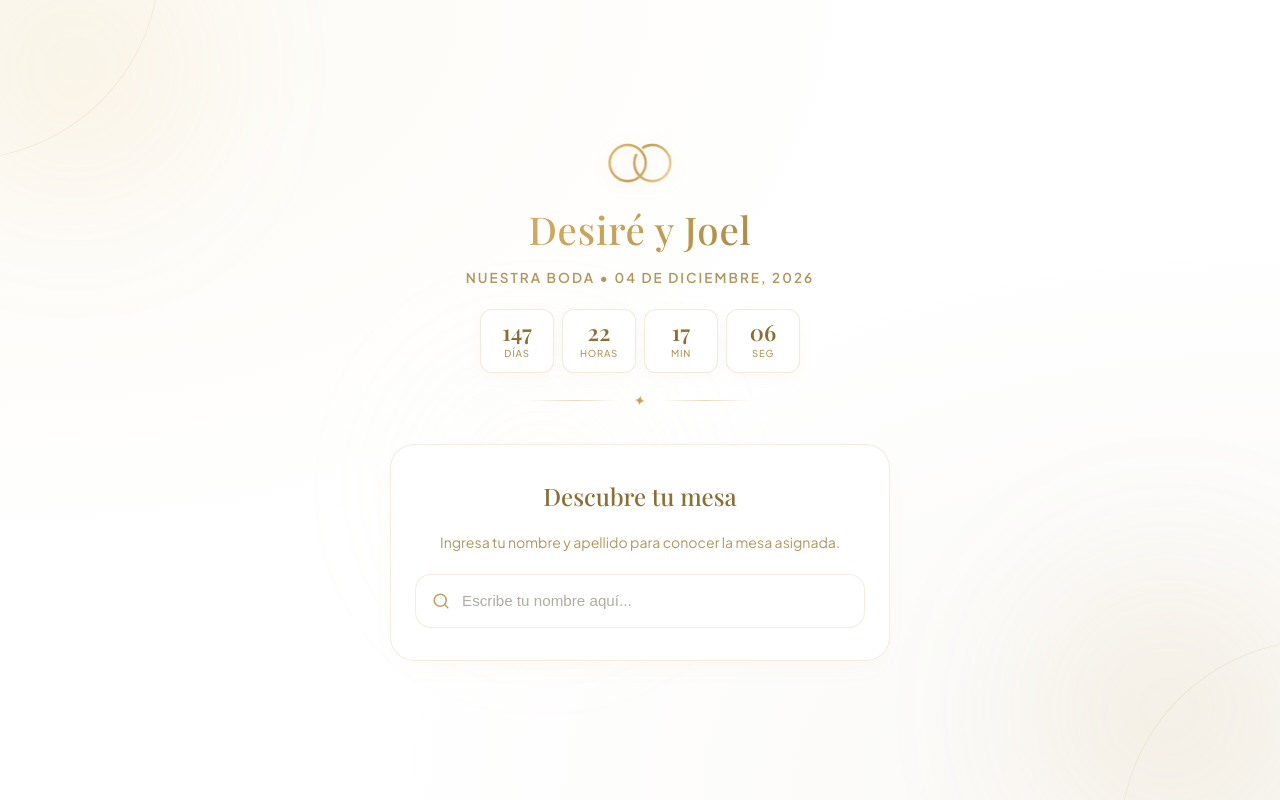
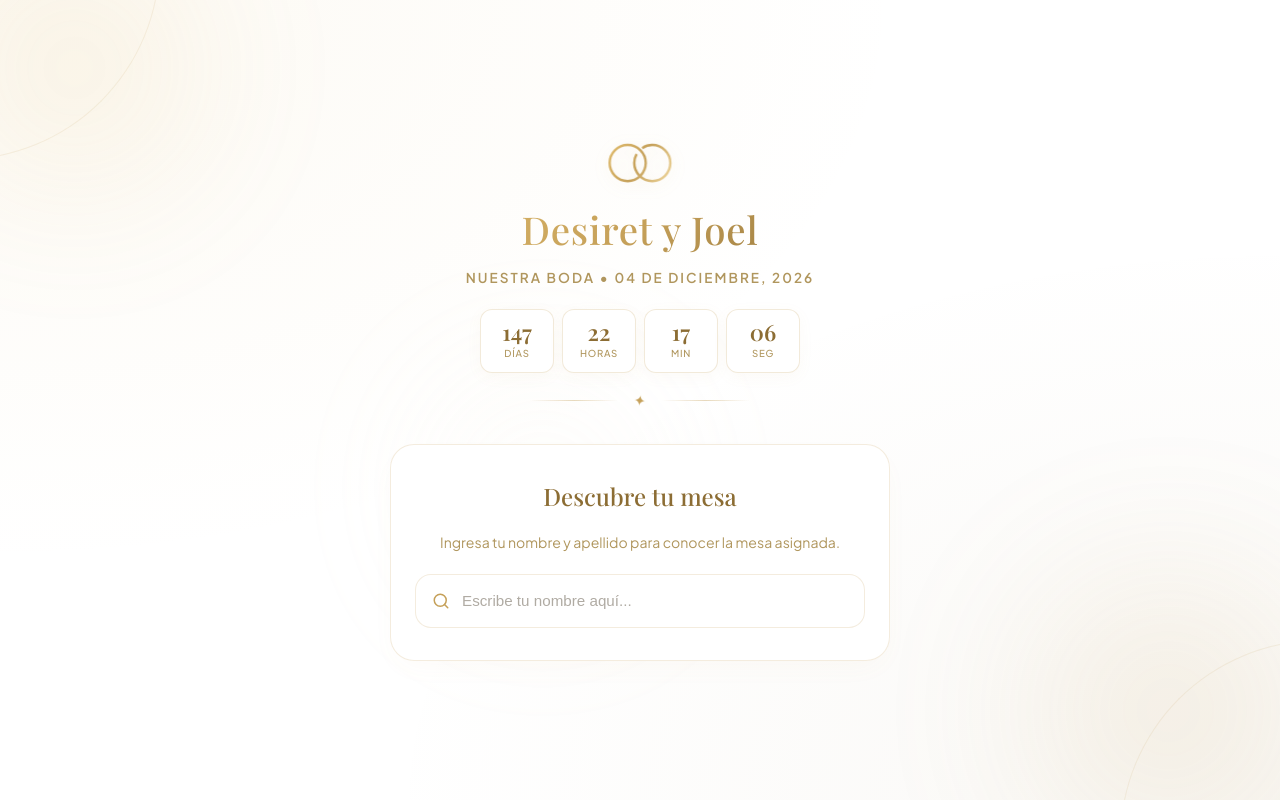
Before and after one commit to DerelPorto/Control-de-Invitados, a React (Vite) app: page / in a window 1280 px wide. Built offline with nearby package versions, Linux system fonts and the light colour scheme; the HTML template or start-up script is replaced by a standard one; a web font is replaced by a local one.

Commit message:
correciond e nombre de esposa

```diff
--- a/src/components/AdminPanel.jsx
+++ b/src/components/AdminPanel.jsx
@@ -105,7 +105,7 @@ export default function AdminPanel({ isAdminModeActive, guests, onUpdateGuests }
       <!DOCTYPE html>
       <html>
       <head>
-        <title>Imprimir Invitación - Desiré y Joel</title>
+        <title>Imprimir Invitación - Desiret y Joel</title>
         <style>
           @import url('https://fonts.googleapis.com/css2?family=Caveat:wght@400..700&display=swap');
 
@@ -188,7 +188,7 @@ export default function AdminPanel({ isAdminModeActive, guests, onUpdateGuests }
             <img src="${qrImageSrc}" alt="Código QR">
           </div>
           <div>
-            <h2 class="footer-names">Desiré y Joel</h2>
+            <h2 class="footer-names">Desiret y Joel</h2>
             <p class="footer-date">04 de Diciembre de 2026</p>
           </div>
         </div>
@@ -786,7 +786,7 @@ export default function AdminPanel({ isAdminModeActive, guests, onUpdateGuests }
         )}
       </AnimatePresence>
 
-      <p className="copyright">Con amor • Desiré y Joel</p>
+      <p className="copyright">Con amor • Desiret y Joel</p>
     </footer>
   );
 }
--- a/src/components/Hero.jsx
+++ b/src/components/Hero.jsx
@@ -64,7 +64,7 @@ export default function Hero() {
         </motion.svg>
       </div>
 
-      <h1 className="couple-names">Desiré y Joel</h1>
+      <h1 className="couple-names">Desiret y Joel</h1>
       <p className="wedding-subtitle">Nuestra Boda • 04 de Diciembre, 2026</p>
 
       {/* Countdown Timer */}
--- a/src/components/ResultCard.jsx
+++ b/src/components/ResultCard.jsx
@@ -30,7 +30,7 @@ export default function ResultCard({ guest, onReset }) {
 
   const handleWhatsAppRSVP = () => {
     const seatInfo = guest.asiento ? ` (${guest.asiento})` : '';
-    const message = `¡Hola Desiré y Joel! Confirmo mi asistencia a su boda. Mi nombre es ${guest.nombre} y estaré asignado(a) en la ${guest.mesa}${seatInfo}. ¡Qué gran alegría acompañarles en este día! ✨`;
+    const message = `¡Hola Desiret y Joel! Confirmo mi asistencia a su boda. Mi nombre es ${guest.nombre} y estaré asignado(a) en la ${guest.mesa}${seatInfo}. ¡Qué gran alegría acompañarles en este día! ✨`;
     const url = `https://wa.me/18299617447?text=${encodeURIComponent(message)}`;
     window.open(url, '_blank');
   };
@@ -41,7 +41,7 @@ export default function ResultCard({ guest, onReset }) {
   };
 
   const handleAddToCalendar = () => {
-    const title = 'Boda de Desiré y Joel';
+    const title = 'Boda de Desiret y Joel';
     const details = '¡Celebración de nuestra boda! Acompáñanos a compartir nuestro amor.';
     const location = 'Hodelpa Nicolás de Ovando, Santo Domingo, República Dominicana (https://maps.app.goo.gl/3Wv1B9NwKEm6h31h8)';
     const startDate = '20261204T180000'; // Dec 4, 2026 at 6:00 PM
@@ -87,7 +87,7 @@ export default function ResultCard({ guest, onReset }) {
             )}
           </div>
           <div className="ticket-bottom">
-            <span className="ticket-footer-text">Desiré y Joel • 04.12.2026</span>
+            <span className="ticket-footer-text">Desiret y Joel • 04.12.2026</span>
           </div>
         </motion.div>
 
```
Also changed, not shown: 1 other file (tests, documents, lock files or other folders).
